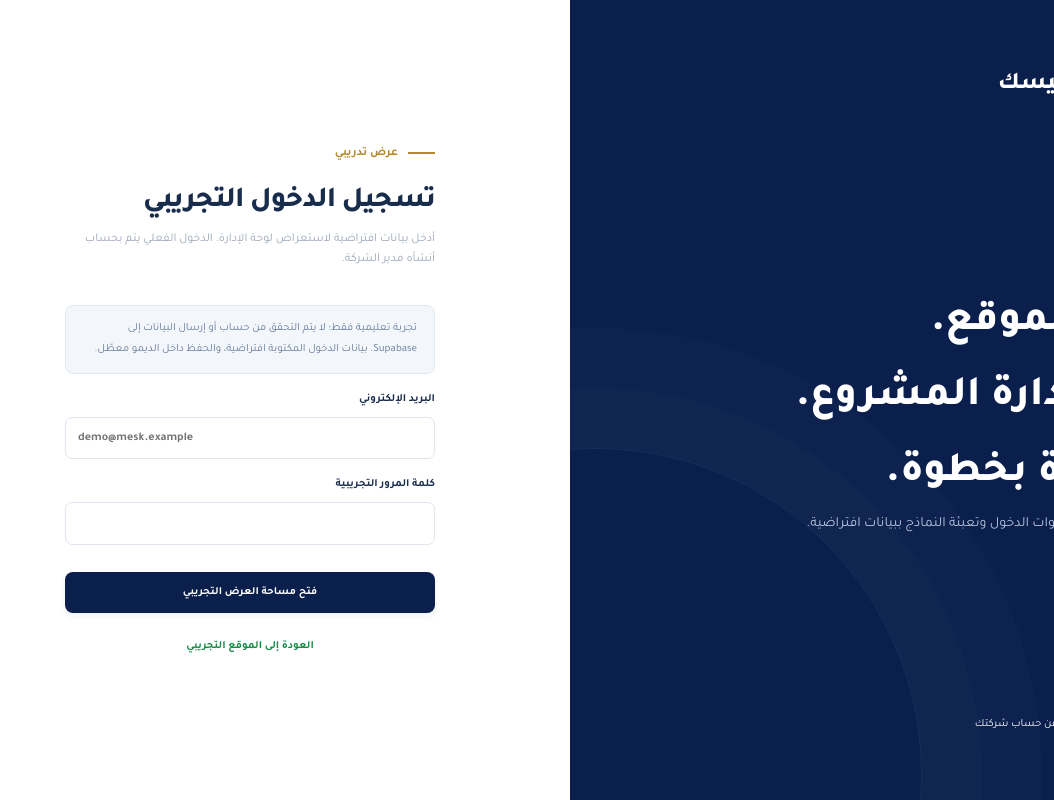
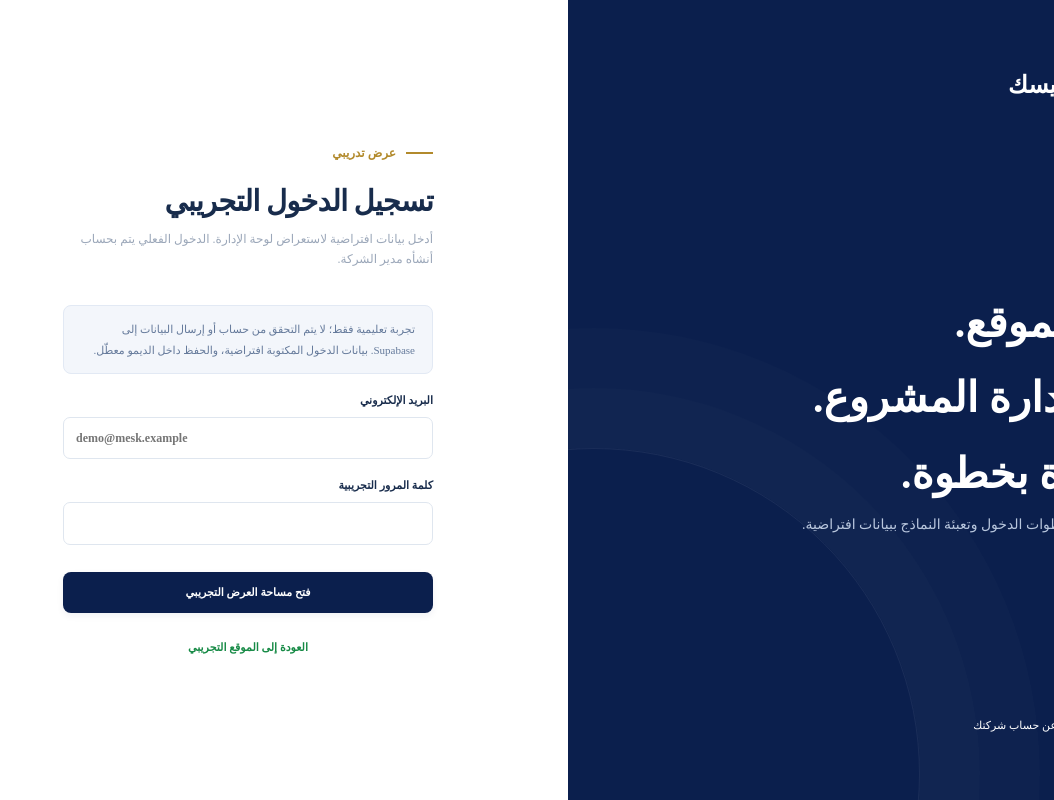
Before and after one commit to Moh-saudi/ads-saas, a Next.js app in the folder web/: page /demo/login in a window 1280 px wide. Shown: the whole page, without its empty margins (226-1280 px from the left). Built offline with nearby package versions, Linux system fonts and the light colour scheme.

Commit message:
fix(typography): enforce Cairo as default body/headings font with Tajawal for workspace

```diff
--- a/web/app/dashboard.css
+++ b/web/app/dashboard.css
@@ -11,7 +11,7 @@
   --bg: #f5f8f7;
   background: var(--bg);
   color: var(--text);
-  font-family: var(--font-dashboard-latin), var(--font-tajawal), var(--font-dashboard-arabic), sans-serif;
+  font-family: var(--font-dashboard-latin), var(--font-dashboard-arabic), "Tajawal", sans-serif !important;
   font-variant-numeric: lining-nums tabular-nums;
 }
 .workspace h1,
@@ -25,7 +25,7 @@
 .workspace .stat-value,
 .workspace .kpi-value,
 .workspace button.primary {
-  font-family: var(--font-cairo), var(--font-heading), sans-serif;
+  font-family: var(--font-cairo), "Cairo", sans-serif !important;
 }
 .workspace .sidebar {
   background: #fff;
--- a/web/app/globals.css
+++ b/web/app/globals.css
@@ -1,3 +1,5 @@
+@import url("https://fonts.googleapis.com/css2?family=Cairo:wght@400;500;600;700;800;900&family=Tajawal:wght@400;500;700;800&display=swap");
+
 :root {
   --navy: #0b1f4d;
   --brand: #0b1f4d;
@@ -7,8 +9,10 @@
   --muted: #8490a3;
   --line: #edf0f5;
   --bg: #f6f8fb;
-  --font-heading: var(--font-cairo), "Cairo", system-ui, sans-serif;
-  --font-body: var(--font-tajawal), "Tajawal", system-ui, sans-serif;
+  --font-cairo-family: var(--font-cairo), "Cairo", system-ui, sans-serif;
+  --font-tajawal-family: var(--font-dashboard-arabic), "Tajawal", system-ui, sans-serif;
+  --font-heading: var(--font-cairo-family);
+  --font-body: var(--font-cairo-family);
   --font: var(--font-body);
 }
 * {
@@ -18,7 +22,7 @@ body {
   margin: 0;
   background: var(--bg);
   color: var(--text);
-  font-family: var(--font-body);
+  font-family: var(--font-cairo-family) !important;
   font-size: 13px;
   line-height: 1.7;
 }
@@ -29,8 +33,12 @@ h4,
 h5,
 h6,
 .brand-lockup strong,
-.public-logo {
-  font-family: var(--font-heading);
+.public-logo,
+.agency-logo,
+.agency-hero h1,
+.agency-about h2,
+.agency-section-heading h2 {
+  font-family: var(--font-cairo-family) !important;
 }
 button,
 input,
--- a/web/app/layout.tsx
+++ b/web/app/layout.tsx
@@ -9,6 +9,7 @@ import { shareMetadata, siteDescription } from "@/lib/share-metadata";
 
 const cairo = localFont({
   src: "./fonts/Cairo.ttf",
+  weight: "200 1000",
   variable: "--font-cairo",
   display: "swap",
 });
@@ -52,7 +53,7 @@ export default function RootLayout({ children }: { children: ReactNode }) {
   return (
     <html lang="ar" dir="rtl">
       <body
-        className={`${cairo.variable} ${tajawal.className} ${tajawal.variable} ${dashboardNumbers.variable}`}
+        className={`${cairo.className} ${cairo.variable} ${tajawal.variable} ${dashboardNumbers.variable}`}
         style={{
           "--font-dashboard-latin": dashboardNumbers.style.fontFamily.split(",")[0],
           "--font-dashboard-arabic": tajawal.style.fontFamily.split(",")[0],
```
